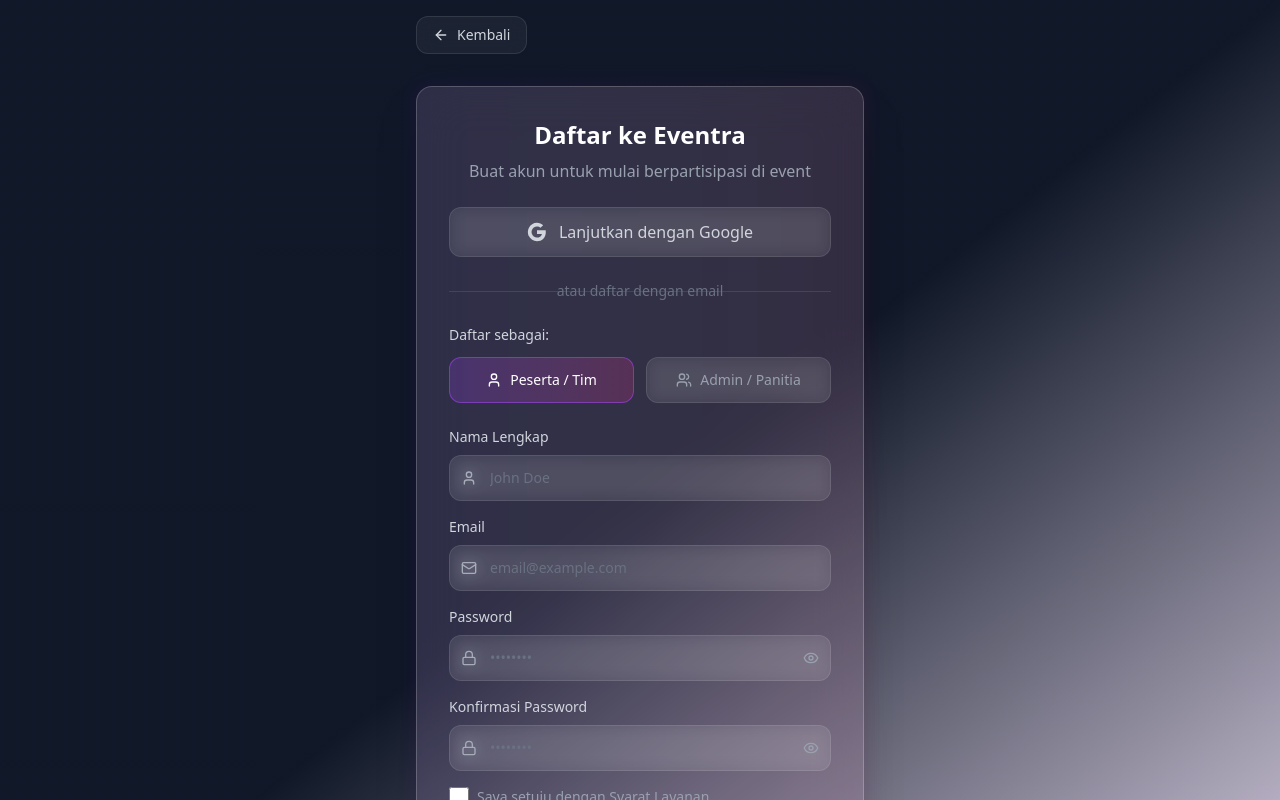
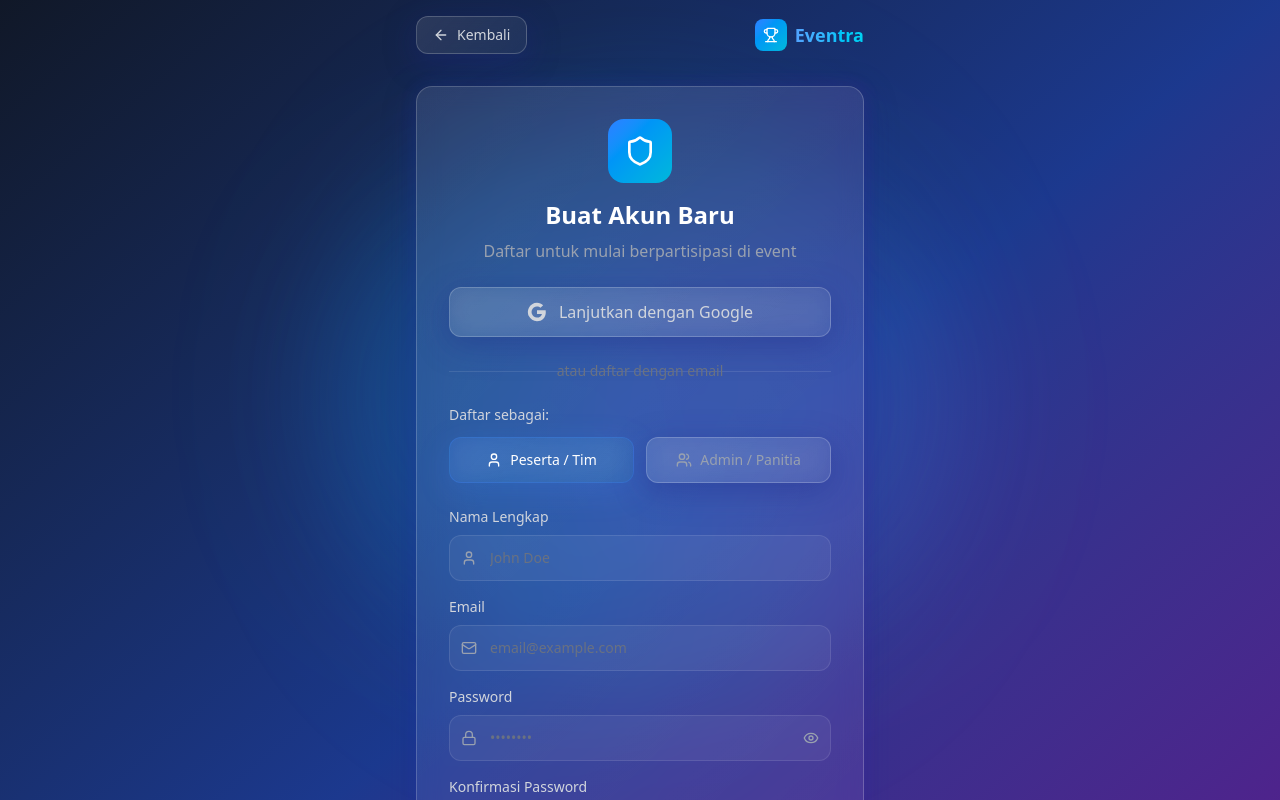
Before and after one commit to dhimasn15/eventra, a Next.js app: page /register in a window 1280 px wide. Shown: the top 800 px of the page. Built offline with nearby package versions, Linux system fonts and the light colour scheme.

Commit message:
update style regis

```diff
--- a/app/(auth)/register/page.tsx
+++ b/app/(auth)/register/page.tsx
@@ -17,7 +17,9 @@
   Users,
   ArrowLeft,
   CheckCircle,
-  AlertCircle
+  AlertCircle,
+  Trophy,
+  Shield
 } from 'lucide-react'
 
 const registerSchema = z.object({
@@ -103,14 +105,22 @@
   }
 
   return (
-    <div className="min-h-screen flex flex-col items-center justify-center p-4 relative overflow-hidden bg-gradient-to-br from-gray-900 via-gray-900 to-purple-900/20">
+    <div className="min-h-screen flex flex-col items-center justify-center p-4 relative overflow-hidden bg-gradient-to-br from-gray-900 via-blue-900 to-purple-900">
+      {/* Animated Background */}
+      <div className="fixed inset-0 overflow-hidden pointer-events-none">
+        <div className="absolute top-1/4 left-1/4 w-96 h-96 bg-blue-500 rounded-full mix-blend-multiply filter blur-3xl opacity-10 animate-pulse"></div>
+        <div className="absolute bottom-1/4 right-1/4 w-96 h-96 bg-purple-500 rounded-full mix-blend-multiply filter blur-3xl opacity-10 animate-pulse animation-delay-2000"></div>
+        <div className="absolute top-1/2 left-1/2 -translate-x-1/2 -translate-y-1/2 w-[600px] h-[600px] bg-cyan-500 rounded-full mix-blend-multiply filter blur-3xl opacity-5 animate-pulse animation-delay-4000"></div>
+      </div>
 
       {/* Toast Notification */}
       {successMessage && (
         <div className="fixed top-4 left-4 right-4 max-w-md mx-auto z-[999] animate-slide-down">
-          <div className="backdrop-blur-xl bg-green-500/20 border border-green-500/50 rounded-xl p-4 flex items-center gap-3 shadow-xl">
-            <CheckCircle className="w-5 h-5 text-green-400 flex-shrink-0" />
-            <span className="text-sm text-green-200">{successMessage}</span>
+          <div className="glass-card rounded-xl p-4 flex items-center gap-3 shadow-xl">
+            <div className="w-8 h-8 rounded-lg bg-gradient-to-br from-green-500 to-emerald-500 flex items-center justify-center">
+              <CheckCircle className="w-4 h-4 text-white" />
+            </div>
+            <span className="text-sm text-gray-200">{successMessage}</span>
           </div>
         </div>
       )}
@@ -120,28 +130,42 @@
         <div className="flex items-center justify-between">
           <Link
             href="/"
-            className="group flex items-center gap-2 px-4 py-2 rounded-xl backdrop-blur-sm bg-white/5 border border-white/10 text-gray-300 hover:text-white hover:bg-white/10 transition-all duration-300"
+            className="group flex items-center gap-2 px-4 py-2 rounded-xl glass-card hover:border-white/30 text-gray-300 hover:text-white transition-all duration-300"
           >
             <ArrowLeft className="w-4 h-4 group-hover:-translate-x-1 transition-transform" />
             <span className="text-sm">Kembali</span>
           </Link>
+
+          {/* Logo */}
+          <div className="flex items-center gap-2">
+            <div className="w-8 h-8 rounded-lg bg-gradient-to-br from-blue-500 to-cyan-500 flex items-center justify-center">
+              <Trophy className="w-4 h-4 text-white" />
+            </div>
+            <span className="text-lg font-bold bg-gradient-to-r from-blue-400 to-cyan-400 bg-clip-text text-transparent">Eventra</span>
+          </div>
         </div>
       </div>
 
       {/* Main Content */}
       <div className="w-full max-w-md z-10">
+        {/* Glass Form Container */}
         <div className="relative group">
-          <div className="absolute -inset-1 bg-gradient-to-r from-purple-600/20 to-pink-600/20 rounded-2xl blur opacity-30 group-hover:opacity-50 transition duration-1000 group-hover:duration-200"></div>
+          {/* Gradient Glow */}
+          <div className="absolute -inset-1 bg-gradient-to-r from-blue-600/20 to-purple-600/20 rounded-2xl blur opacity-30 group-hover:opacity-50 transition duration-1000 group-hover:duration-200"></div>
 
-          <div className="relative backdrop-blur-xl bg-white/10 border border-white/20 rounded-2xl p-6 md:p-8 shadow-2xl">
+          {/* Glass Form */}
+          <div className="relative glass-card rounded-2xl p-6 md:p-8">
             {/* Form Header */}
             <div className="text-center mb-6">
-              <h2 className="text-2xl font-bold text-white mb-2">Daftar ke Eventra</h2>
+              <div className="w-16 h-16 mx-auto mb-4 rounded-2xl bg-gradient-to-br from-blue-500 to-cyan-500 flex items-center justify-center">
+                <Shield className="w-8 h-8 text-white" />
+              </div>
+              <h2 className="text-2xl font-bold text-white mb-2">Buat Akun Baru</h2>
               <p className="text-gray-400">
-                Buat akun untuk mulai berpartisipasi di event
+                Daftar untuk mulai berpartisipasi di event
               </p>
               {registerError && (
-                <div className="mt-4 p-3 bg-red-500/20 border border-red-500/50 rounded-lg text-red-200 text-sm flex items-center gap-2">
+                <div className="mt-4 p-3 glass-card border border-red-500/30 rounded-lg text-red-200 text-sm flex items-center gap-2">
                   <AlertCircle className="w-4 h-4 flex-shrink-0" />
                   {registerError}
                 </div>
@@ -151,7 +175,7 @@
             {/* Google Register Button */}
             <button
               onClick={handleGoogleRegister}
-              className="w-full mb-6 group flex items-center justify-center gap-3 py-3 rounded-xl backdrop-blur-sm bg-white/5 border border-white/10 text-gray-300 hover:bg-white/10 hover:text-white transition-all duration-300"
+              className="w-full mb-6 group flex items-center justify-center gap-3 py-3 rounded-xl glass-card hover:border-white/30 text-gray-300 hover:text-white transition-all duration-300"
               type="button"
             >
               <svg className="w-5 h-5" viewBox="0 0 24 24">
@@ -181,8 +205,8 @@
                   onClick={() => setSelectedRole('participant')}
                   className={`py-3 rounded-xl transition-all duration-300 flex items-center justify-center gap-2 text-sm ${
                     selectedRole === 'participant'
-                      ? 'bg-gradient-to-r from-purple-500/20 to-pink-500/20 border border-purple-500/50 text-white'
-                      : 'backdrop-blur-sm bg-white/5 border border-white/10 text-gray-400 hover:bg-white/10 hover:text-white'
+                      ? 'glass-card-active bg-gradient-to-r from-blue-500/20 to-cyan-500/20 border border-blue-500/30 text-white'
+                      : 'glass-card hover:border-white/30 text-gray-400 hover:text-white'
                   }`}
                 >
                   <User className="w-4 h-4" />
@@ -192,8 +216,8 @@
                   onClick={() => setSelectedRole('admin')}
                   className={`py-3 rounded-xl transition-all duration-300 flex items-center justify-center gap-2 text-sm ${
                     selectedRole === 'admin'
-                      ? 'bg-gradient-to-r from-blue-500/20 to-cyan-500/20 border border-blue-500/50 text-white'
-                      : 'backdrop-blur-sm bg-white/5 border border-white/10 text-gray-400 hover:bg-white/10 hover:text-white'
+                      ? 'glass-card-active bg-gradient-to-r from-purple-500/20 to-pink-500/20 border border-purple-500/30 text-white'
+                      : 'glass-card hover:border-white/30 text-gray-400 hover:text-white'
                   }`}
                 >
                   <Users className="w-4 h-4" />
@@ -209,20 +233,20 @@
                   Nama Lengkap
                 </label>
                 <div className="relative group/input">
-                  <div className="absolute inset-0 bg-gradient-to-r from-purple-500/20 to-transparent rounded-xl blur opacity-0 group-focus-within/input:opacity-100 transition-opacity duration-500"></div>
+                  <div className="absolute inset-0 bg-gradient-to-r from-blue-500/20 to-cyan-500/20 rounded-xl blur opacity-0 group-focus-within/input:opacity-100 transition-opacity duration-500"></div>
                   <div className="relative">
                     <User className="absolute left-3 top-1/2 transform -translate-y-1/2 w-4 h-4 text-gray-400" />
                     <input
                       {...register('name')}
                       type="text"
                       placeholder="John Doe"
-                      className="w-full pl-10 pr-4 py-3 text-sm backdrop-blur-sm bg-white/5 border border-white/10 rounded-xl text-white placeholder-gray-500 focus:outline-none focus:border-purple-500/50 transition-all"
+                      className="w-full pl-10 pr-4 py-3 text-sm bg-white/5 border border-white/10 rounded-xl text-white placeholder-gray-500 focus:outline-none focus:border-blue-500/50 transition-all"
                     />
                   </div>
                 </div>
                 {errors.name && (
                   <p className="mt-2 text-xs text-red-400 flex items-center gap-1">
-                    <span className="w-2 h-2 rounded-full bg-red-400"></span>
+                    <span className="w-1 h-1 rounded-full bg-red-400"></span>
                     {errors.name.message}
                   </p>
                 )}
@@ -233,20 +257,20 @@
                   Email
                 </label>
                 <div className="relative group/input">
-                  <div className="absolute inset-0 bg-gradient-to-r from-purple-500/20 to-transparent rounded-xl blur opacity-0 group-focus-within/input:opacity-100 transition-opacity duration-500"></div>
+                  <div className="absolute inset-0 bg-gradient-to-r from-blue-500/20 to-cyan-500/20 rounded-xl blur opacity-0 group-focus-within/input:opacity-100 transition-opacity duration-500"></div>
                   <div className="relative">
                     <Mail className="absolute left-3 top-1/2 transform -translate-y-1/2 w-4 h-4 text-gray-400" />
                     <input
                       {...register('email')}
                       type="email"
                       placeholder="email@example.com"
-                      className="w-full pl-10 pr-4 py-3 text-sm backdrop-blur-sm bg-white/5 border border-white/10 rounded-xl text-white placeholder-gray-500 focus:outline-none focus:border-purple-500/50 transition-all"
+                      className="w-full pl-10 pr-4 py-3 text-sm bg-white/5 border border-white/10 rounded-xl text-white placeholder-gray-500 focus:outline-none focus:border-blue-500/50 transition-all"
                     />
                   </div>
                 </div>
                 {errors.email && (
                   <p className="mt-2 text-xs text-red-400 flex items-center gap-1">
-                    <span className="w-2 h-2 rounded-full bg-red-400"></span>
+                    <span className="w-1 h-1 rounded-full bg-red-400"></span>
                     {errors.email.message}
                   </p>
                 )}
@@ -257,7 +281,7 @@
                   Password
                 </label>
                 <div className="relative group/input">
-                  <div className="absolute inset-0 bg-gradient-to-r from-purple-500/20 to-transparent rounded-xl blur opacity-0 group-focus-within/input:opacity-100 transition-opacity duration-500"></div>
+                  <div className="absolute inset-0 bg-gradient-to-r from-blue-500/20 to-cyan-500/20 rounded-xl blur opacity-0 group-focus-within/input:opacity-100 transition-opacity duration-500"></div>
                   <div className="relative">
                     <Lock className="absolute left-3 top-1/2 transform -translate-y-1/2 w-4 h-4 text-gray-400" />
                     <input
@@ -265,7 +289,7 @@
                       type={showPassword ? 'text' : 'password'}
                       placeholder="••••••••"
                       autoComplete="new-password"
-                      className="w-full pl-10 pr-12 py-3 text-sm backdrop-blur-sm bg-white/5 border border-white/10 rounded-xl text-white placeholder-gray-500 focus:outline-none focus:border-purple-500/50 transition-all"
+                      className="w-full pl-10 pr-12 py-3 text-sm bg-white/5 border border-white/10 rounded-xl text-white placeholder-gray-500 focus:outline-none focus:border-blue-500/50 transition-all"
                     />
                     <button
                       type="button"
@@ -282,7 +306,7 @@
                 </div>
                 {errors.password && (
                   <p className="mt-2 text-xs text-red-400 flex items-center gap-1">
-                    <span className="w-2 h-2 rounded-full bg-red-400"></span>
+                    <span className="w-1 h-1 rounded-full bg-red-400"></span>
                     {errors.password.message}
                   </p>
                 )}
@@ -293,7 +317,7 @@
                   Konfirmasi Password
                 </label>
                 <div className="relative group/input">
-                  <div className="absolute inset-0 bg-gradient-to-r from-purple-500/20 to-transparent rounded-xl blur opacity-0 group-focus-within/input:opacity-100 transition-opacity duration-500"></div>
+                  <div className="absolute inset-0 bg-gradient-to-r from-blue-500/20 to-cyan-500/20 rounded-xl blur opacity-0 group-focus-within/input:opacity-100 transition-opacity duration-500"></div>
                   <div className="relative">
                     <Lock className="absolute left-3 top-1/2 transform -translate-y-1/2 w-4 h-4 text-gray-400" />
                     <input
@@ -301,7 +325,7 @@
                       type={showConfirmPassword ? 'text' : 'password'}
                       placeholder="••••••••"
                       autoComplete="new-password"
-                      className="w-full pl-10 pr-12 py-3 text-sm backdrop-blur-sm bg-white/5 border border-white/10 rounded-xl text-white placeholder-gray-500 focus:outline-none focus:border-purple-500/50 transition-all"
+                      className="w-full pl-10 pr-12 py-3 text-sm bg-white/5 border border-white/10 rounded-xl text-white placeholder-gray-500 focus:outline-none focus:border-blue-500/50 transition-all"
                     />
                     <button
                       type="button"
@@ -318,7 +342,7 @@
                 </div>
                 {errors.confirmPassword && (
                   <p className="mt-2 text-xs text-red-400 flex items-center gap-1">
-                    <span className="w-2 h-2 rounded-full bg-red-400"></span>
+                    <span className="w-1 h-1 rounded-full bg-red-400"></span>
                     {errors.confirmPassword.message}
                   </p>
                 )}
@@ -328,7 +352,7 @@
                 <label className="flex items-center cursor-pointer group">
                   <input
                     type="checkbox"
-                    className="w-5 h-5 rounded accent-purple-500 cursor-pointer"
+                    className="w-4 h-4 rounded border-white/20 bg-white/5 checked:bg-blue-500 checked:border-blue-500 focus:ring-blue-500/50 focus:ring-offset-0"
                     required
                   />
                   <span className="ml-2 text-sm text-gray-400 group-hover:text-gray-300">Saya setuju dengan Syarat Layanan</span>
@@ -338,7 +362,7 @@
               <button
                 type="submit"
                 disabled={isLoading}
-                className="w-full group flex items-center justify-center gap-3 py-3 rounded-xl bg-gradient-to-r from-purple-500 to-pink-500 text-white font-semibold text-sm hover:from-purple-600 hover:to-pink-600 transition-all duration-300 shadow-lg hover:shadow-xl hover:scale-[1.02] disabled:opacity-50 disabled:cursor-not-allowed disabled:hover:scale-100"
+                className="w-full group flex items-center justify-center gap-3 py-3 rounded-xl glass-button text-sm disabled:opacity-50 disabled:cursor-not-allowed disabled:hover:scale-100"
               >
                 {isLoading ? (
                   <>
@@ -359,7 +383,7 @@
               Sudah punya akun?{' '}
               <Link
                 href="/login"
-                className="text-purple-400 hover:text-purple-300 font-semibold transition-colors group inline-flex items-center gap-1"
+                className="text-blue-400 hover:text-blue-300 font-semibold transition-colors group inline-flex items-center gap-1"
               >
                 Login sekarang
                 <ChevronRight className="w-3 h-3 group-hover:translate-x-1 transition-transform" />
@@ -382,6 +406,35 @@
       </div>
 
       <style jsx global>{`
+        .glass-card {
+          backdrop-filter: blur(12px);
+          background: linear-gradient(135deg, rgba(255, 255, 255, 0.1), rgba(255, 255, 255, 0.05));
+          border: 1px solid rgba(255, 255, 255, 0.2);
+          box-shadow: 0 8px 32px 0 rgba(31, 38, 135, 0.37);
+        }
+
+        .glass-card-active {
+          backdrop-filter: blur(12px);
+          background: linear-gradient(135deg, rgba(59, 130, 246, 0.2), rgba(6, 182, 212, 0.1));
+          border: 1px solid rgba(59, 130, 246, 0.3);
+          box-shadow: 0 8px 32px 0 rgba(59, 130, 246, 0.2);
+        }
+
+        .glass-button {
+          backdrop-filter: blur(12px);
+          background: linear-gradient(135deg, rgba(59, 130, 246, 0.3), rgba(6, 182, 212, 0.2));
+          border: 1px solid rgba(59, 130, 246, 0.4);
+          color: white;
+          transition: all 0.3s ease;
+        }
+
+        .glass-button:hover {
+          background: linear-gradient(135deg, rgba(59, 130, 246, 0.4), rgba(6, 182, 212, 0.3));
+          border-color: rgba(59, 130, 246, 0.5);
+          transform: translateY(-2px);
+          box-shadow: 0 12px 40px 0 rgba(59, 130, 246, 0.3);
+        }
+
         @keyframes spin {
           from {
             transform: rotate(0deg);
@@ -409,6 +462,27 @@
         .animate-slide-down {
           animation: slide-down 0.3s ease-out;
         }
+
+        @keyframes pulse {
+          0%, 100% {
+            opacity: 0.1;
+          }
+          50% {
+            opacity: 0.15;
+          }
+        }
+
+        .animate-pulse {
+          animation: pulse 4s cubic-bezier(0.4, 0, 0.6, 1) infinite;
+        }
+
+        .animation-delay-2000 {
+          animation-delay: 2s;
+        }
+
+        .animation-delay-4000 {
+          animation-delay: 4s;
+        }
       `}</style>
     </div>
   )
```
